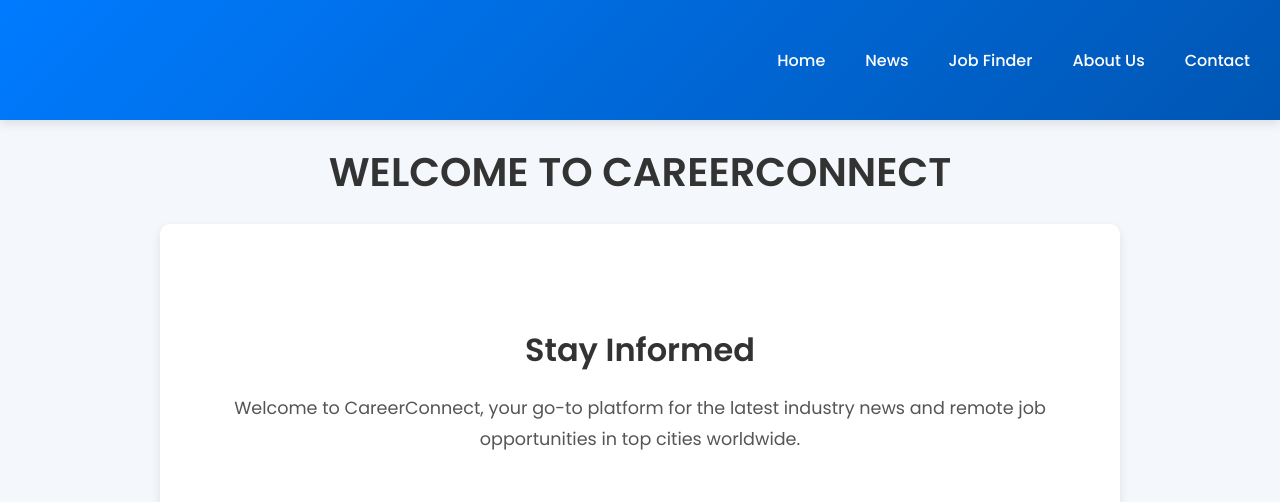
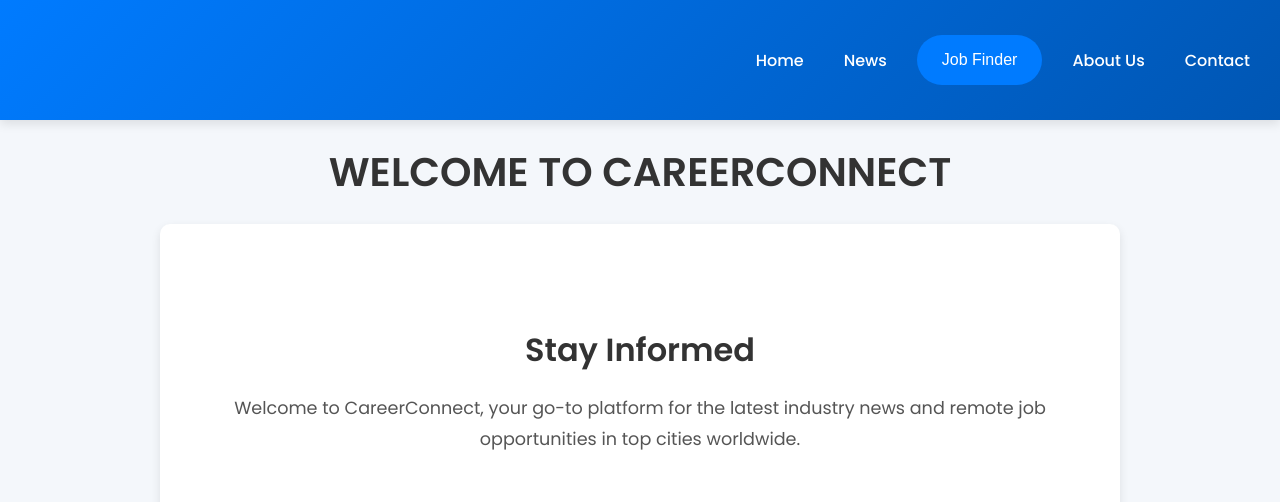
Before and after one commit to ARIIK-ANTHONY/NEWS, a website: page Public/index.html in a window 1280 px wide. Shown: the top 502 px of the page. Drawn offline with Linux system fonts and the light colour scheme.

Commit message:
add changes to button

```diff
--- a/Public/index.html
+++ b/Public/index.html
@@ -16,7 +16,7 @@
                 <span class="close-icon" onclick="toggleMenu()"></span>
                 <li><a href="index.html">Home</a></li>
                 <li><a href="news.html">News</a></li>
-                <li><a href="index.html#jobs">Job Finder</a></li>
+                <button class="tab-button" onclick="showTab('jobs')">Job Finder</button>
                 <li><a href="about.html">About Us</a></li>
                 <li><a href="contact.html">Contact</a></li>
             </ul>
```
